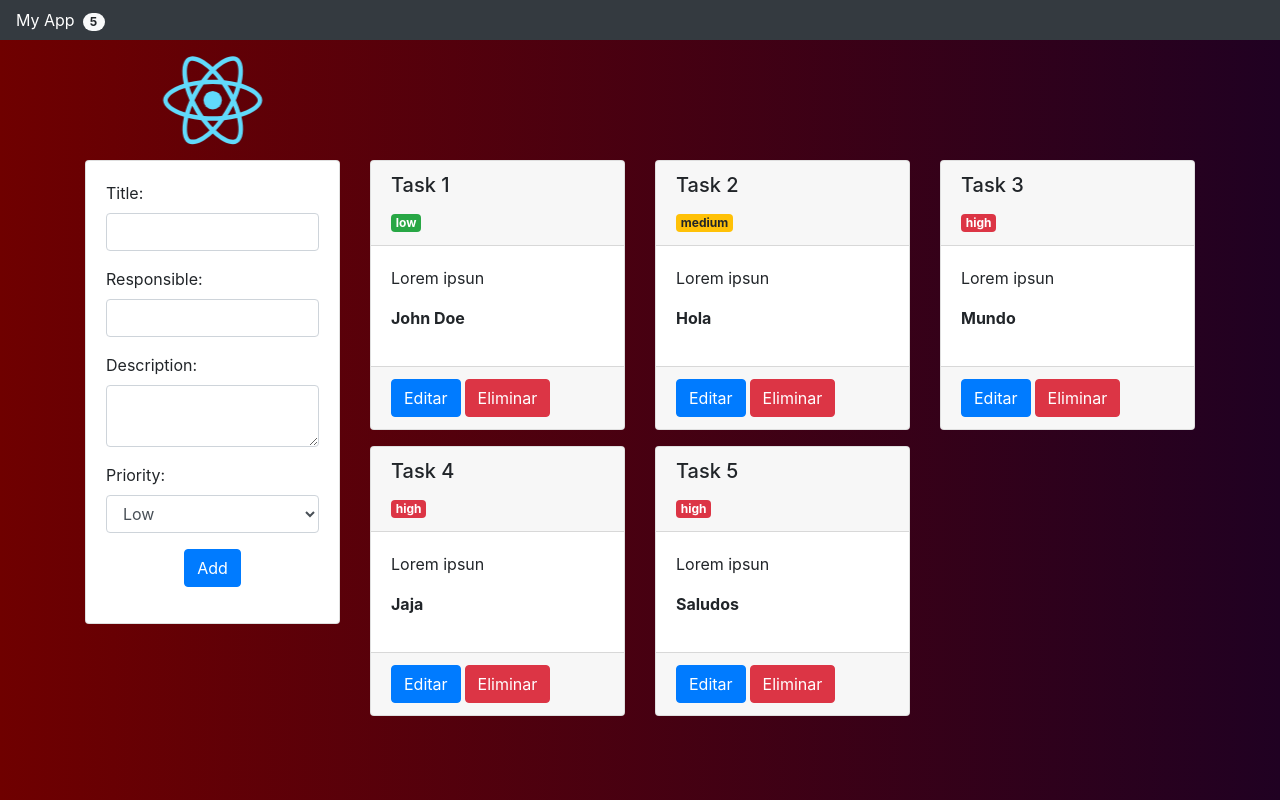
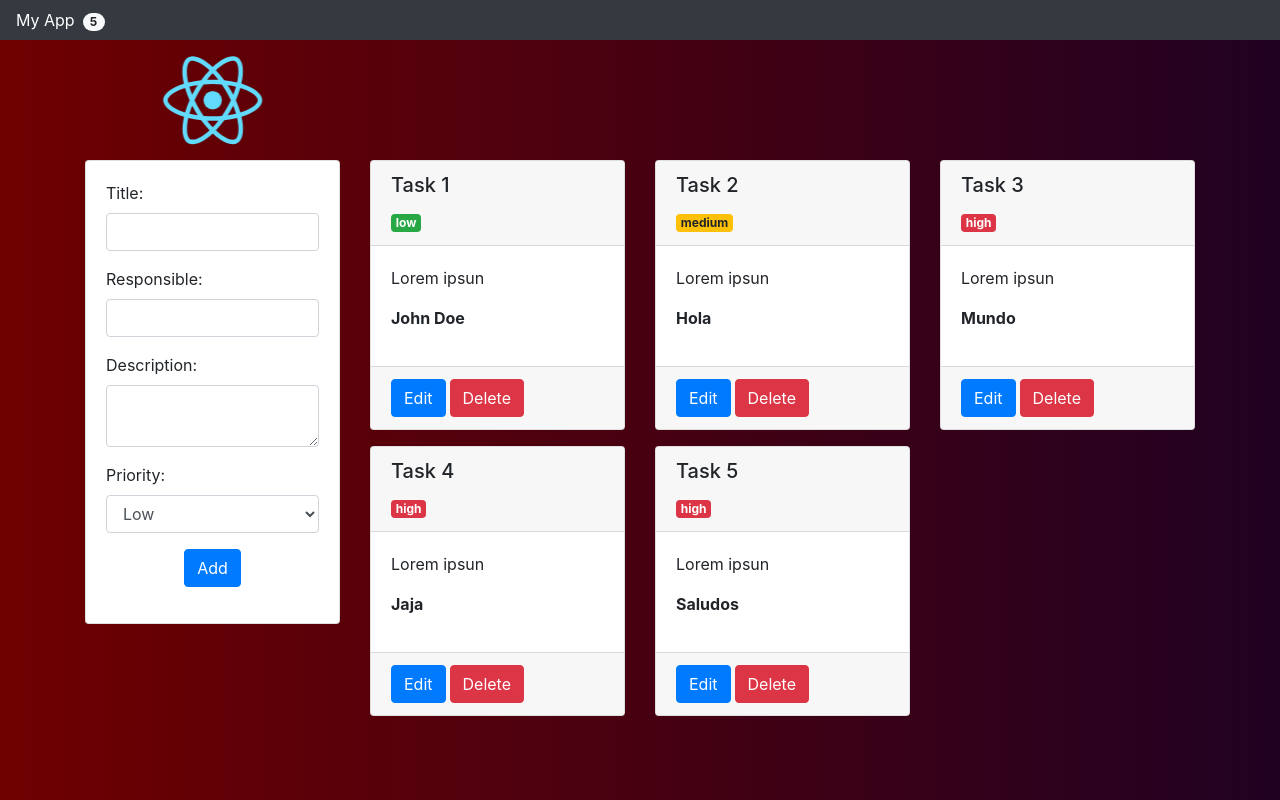
Before and after one commit to arrobaunferna/react-example, a React (Create React App) app: page / in a window 1280 px wide. Built offline with nearby package versions, Linux system fonts and the light colour scheme.

Commit message:
Change the language of the task buttons

```diff
--- a/src/components/Task.jsx
+++ b/src/components/Task.jsx
@@ -32,8 +32,8 @@ class Task extends Component {
                     </div>
 
                     <div className="card-footer">
-                        <button type="button" className="btn btn-primary mr-1" onClick={ this.editTask }>Editar</button>
-                        <button type="button" className="btn btn-danger" onClick={ this.removeTask }>Eliminar</button>
+                        <button type="button" className="btn btn-primary mr-1" onClick={ this.editTask }>Edit</button>
+                        <button type="button" className="btn btn-danger" onClick={ this.removeTask }>Delete</button>
                     </div>
                 </div>
             </div>
```
